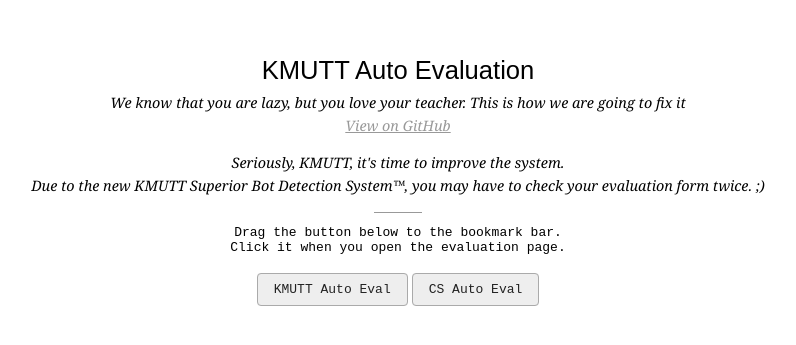
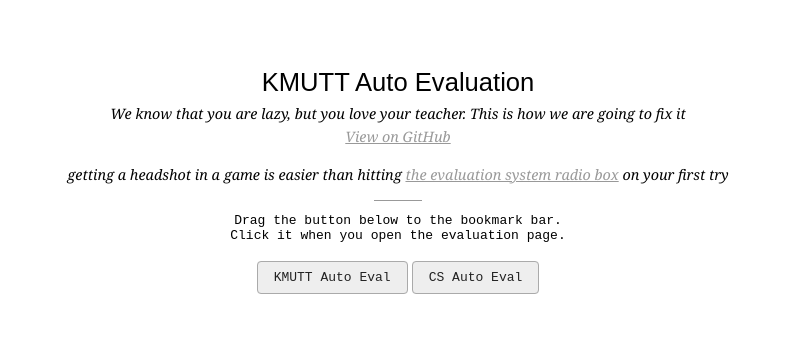
Before and after one commit to pixelart7/KMUTT-Auto-Evaluation, a plain HTML site: page index.html in a window 1280 px wide. Shown: the part 223-568 px from the top of the page, without its empty margins (242-1038 px from the left). Drawn offline with nearby package versions, Linux system fonts and the light colour scheme.

Commit message:
Change the message on the first page

```diff
--- a/index.html
+++ b/index.html
@@ -53,10 +53,11 @@
                 text-decoration: none;
                 cursor: move;
             }
-            .github-link, .github-link:visited {
+            a, a:visited {
                 color: #999;
+                transition: all 0.25s;
             }
-            .github-link:hover {
+            a:hover {
                 color: #bbb;
             }
             .seperator {
@@ -72,7 +73,9 @@
             <main class="content">
                 <h1>KMUTT Auto Evaluation</h1>
                 <p class="tagline">We know that you are lazy, but you love your teacher. This is how we are going to fix it<br><a class="github-link" href="https://github.com/pixelart7/KMUTT-Auto-Evaluation">View on GitHub</a></p>
-                <p class="message-to-kmutt">Seriously, KMUTT, it's time to improve the system.<br>Due to the new KMUTT Superior Bot Detection System™, you may have to check your evaluation form twice. ;)</p>
+                <p class="message-to-kmutt">
+                    getting a headshot in a game is easier than hitting <a target="_blank" href="https://i.imgur.com/wO9L6wW.gif">the evaluation system radio box</a> on your first try<br>
+                </p>
                 <div class="seperator"></div>
                 <p class="intro">Drag the button below to the bookmark bar.<br>Click it when you open the evaluation page.</p>
                 <a class="button" href="javascript: (function () { var jsCode = document.createElement('script'); jsCode.setAttribute('src', 'https://cdn.jsdelivr.net/npm/kmutt-auto-evaluation@latest/main.min.js'); document.body.appendChild(jsCode); }());">KMUTT Auto Eval</a> <a class="button" href="javascript: (function () { var jsCode = document.createElement('script'); jsCode.setAttribute('src', 'https://cdn.jsdelivr.net/npm/kmutt-auto-evaluation@latest/cs.min.js'); document.body.appendChild(jsCode); }());">CS Auto Eval</a>
```
